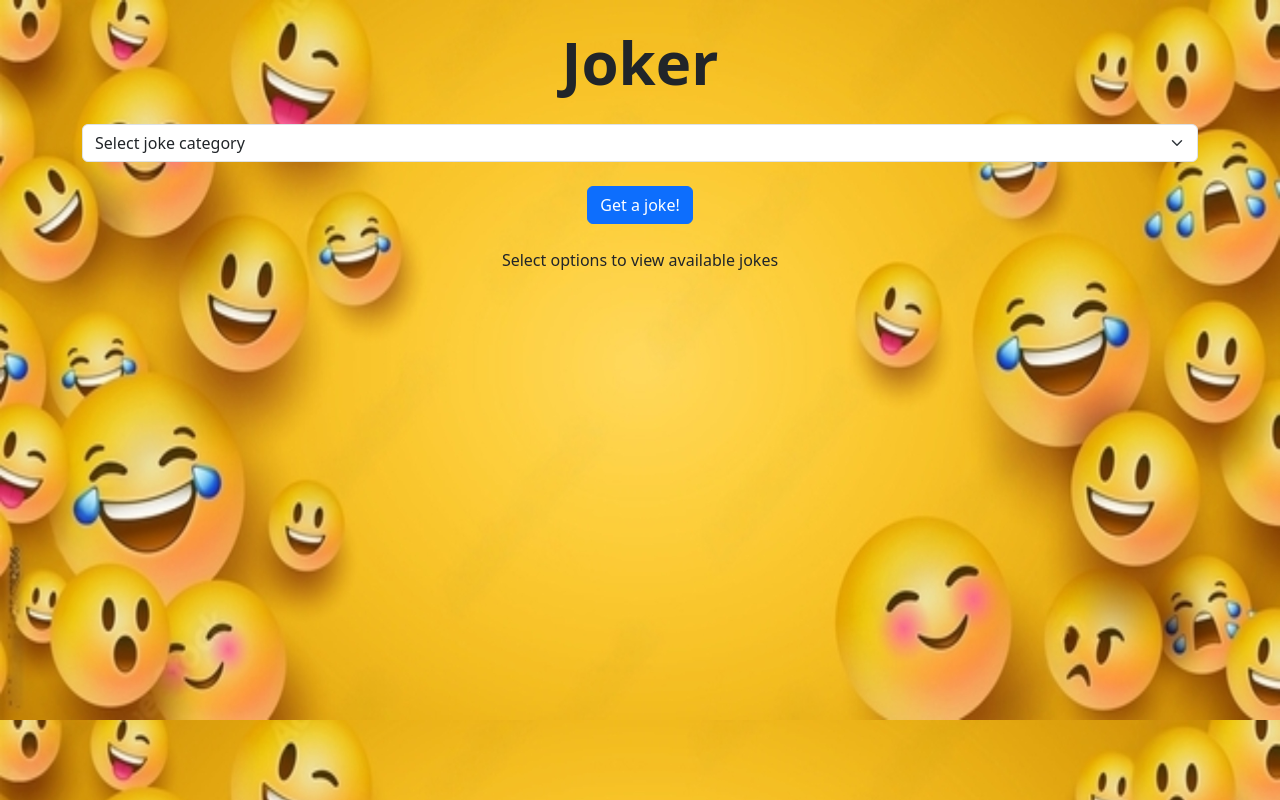
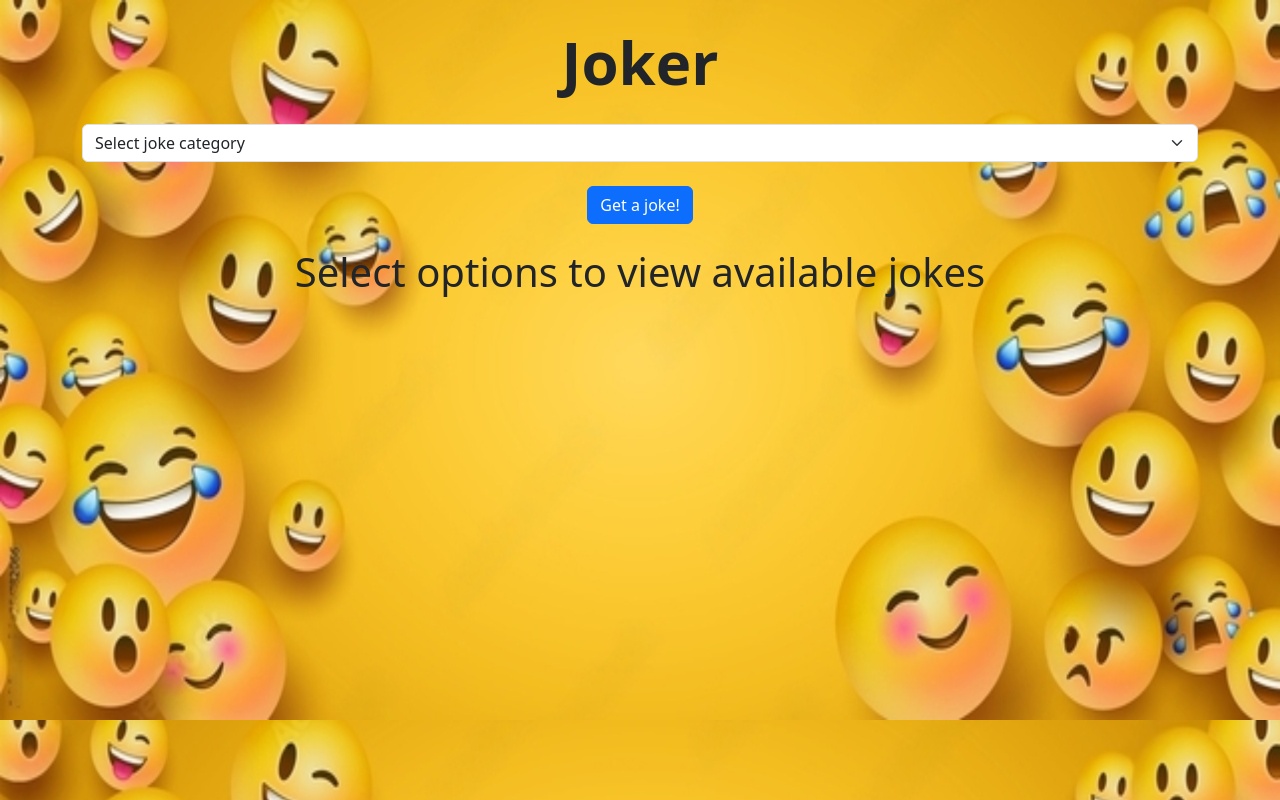
Before and after one commit to MuchokiDavid/Joker, a React (Create React App) app: page / in a window 1280 px wide. Built offline with nearby package versions, Linux system fonts and the light colour scheme.

Commit message:
Added style

```diff
--- a/src/Components/JokeDisplay.js
+++ b/src/Components/JokeDisplay.js
@@ -9,7 +9,7 @@ function JokeDisplay({joke, setup, delivery}) {
       <div className='w-full'>
         <h1 className="display-4">Joke of the Day</h1>
         <br/>
-        <p id='joke' className='text-4xl font-medium text-white'>{joke}</p>
+        <p id='joke' className='text-4xl font-medium text-black'>{joke}</p>
       </div>
     );
   } else if (setup && delivery) {
@@ -19,14 +19,14 @@ function JokeDisplay({joke, setup, delivery}) {
       <div className='w-full'>
         <h1 className="display-4">Joke of the Day</h1>
         <br/>
-        <p id='joke' className='text-4xl font-medium text-white'>{combinedJoke}</p>
+        <p id='joke' className='text-4xl font-medium text-black'>{combinedJoke}</p>
       </div>
     );
   } else {
     // Handle the case where none of the expected props are present
     content = (
       <div className='w-full'>
-        <p>Select options to view available jokes</p>
+        <p className="display-6">Select options to view available jokes</p>
       </div>
     );
   }
```
